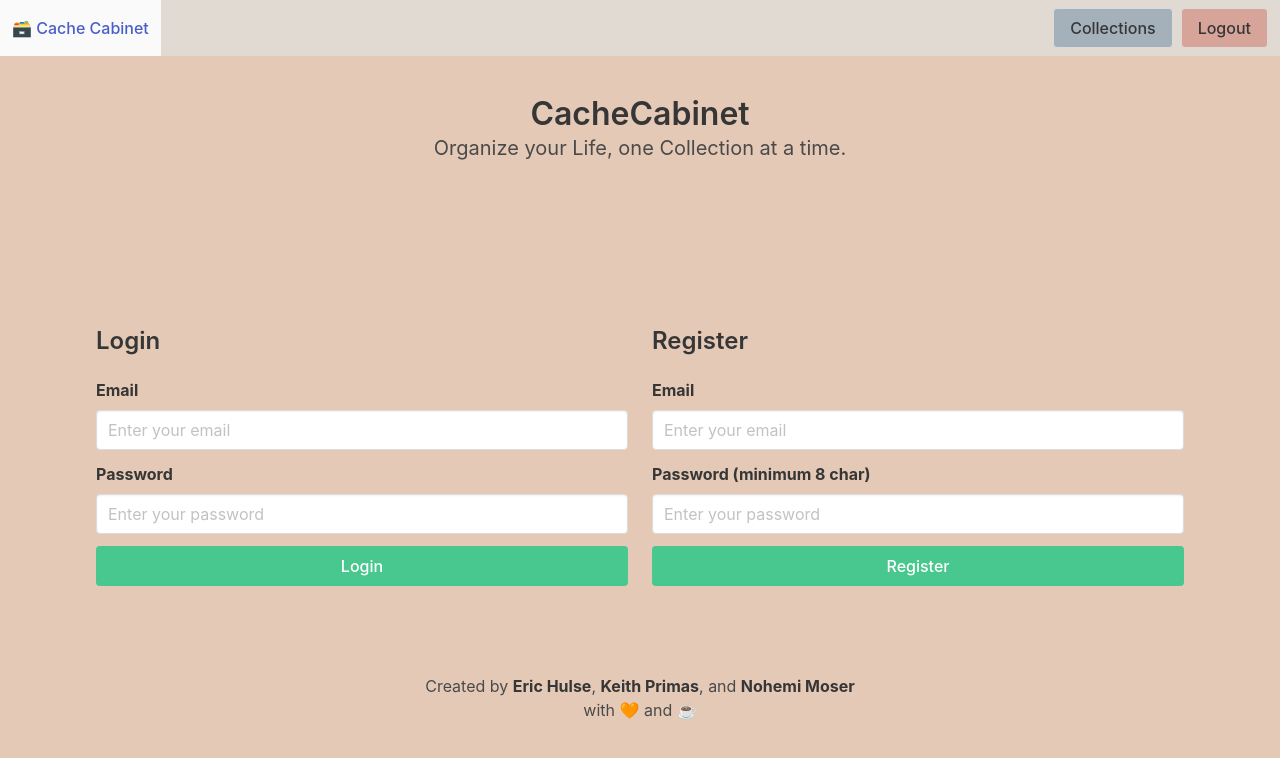
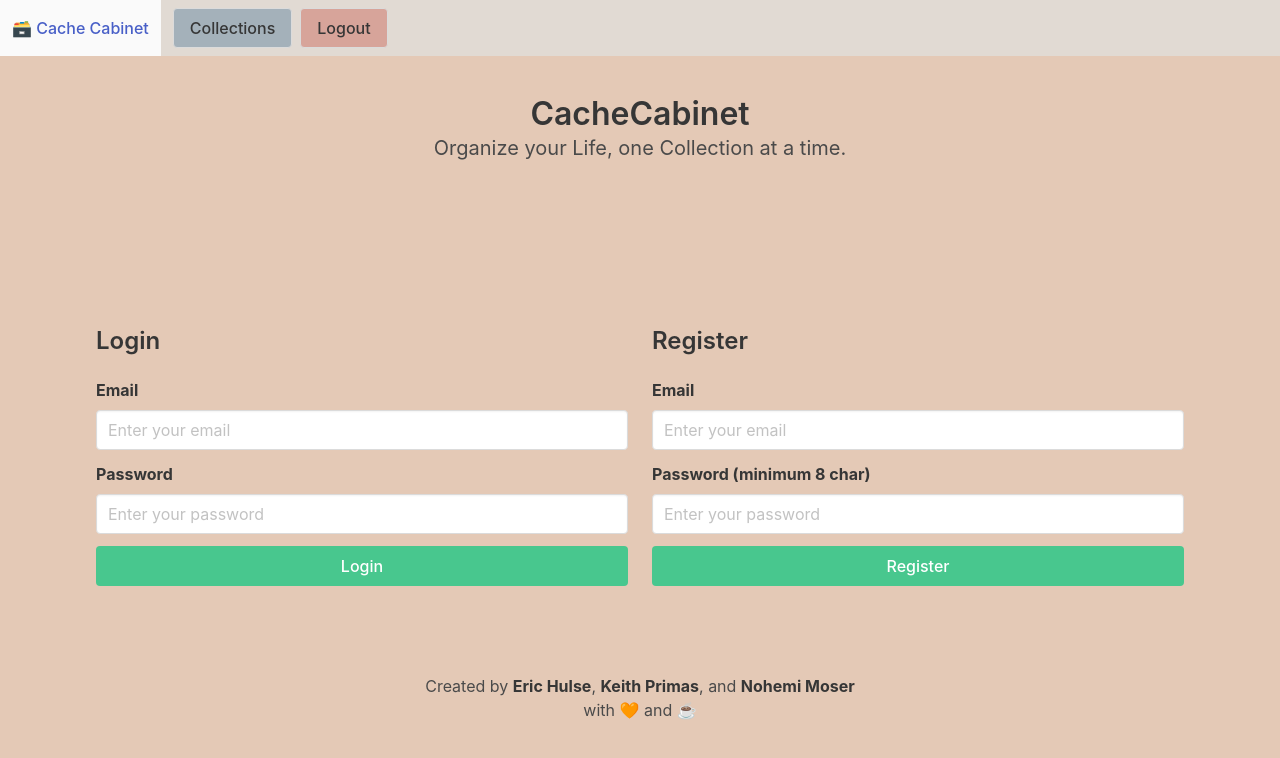
Before and after one commit to sempercuriosus/CacheCabinet, a React (Vite) app in the folder cachecabinet/Client/: page / in a window 1280 px wide. Shown: the top 758 px of the page. Built offline with nearby package versions, Linux system fonts and the light colour scheme.

Commit message:
fixed mobile formatting for navbar

```diff
--- a/cachecabinet/Client/src/components/CreateCollection.jsx
+++ b/cachecabinet/Client/src/components/CreateCollection.jsx
@@ -39,6 +39,7 @@ const CreateCollection = ({ onAddCollection }) => {
   const headerCardStyle = {
     maxWidth: '400px',
     border: 'solid black thin',
+    marginTop: '10px'
   };
 
   return (
--- a/cachecabinet/Client/src/components/Nav.jsx
+++ b/cachecabinet/Client/src/components/Nav.jsx
@@ -26,11 +26,8 @@ function NavBar() {
         🗃️ Cache Cabinet
       </a>
 
-      <div
-        id='navbar'
-        className='navbar-menu'>
-        <div className='navbar-end'>
-          <div className='navbar-item'>
+      <div>
+          <div className='navbar-item jus'>
             <div className='buttons'>
               <a
                 onClick={handleGoHome}
@@ -48,7 +45,6 @@ function NavBar() {
             </div>
           </div>
         </div>
-      </div>
     </nav>
   );
 }
--- a/cachecabinet/Client/src/components/collection.jsx
+++ b/cachecabinet/Client/src/components/collection.jsx
@@ -49,7 +49,7 @@ const Collection = ({ userCollections }) => {
     height: '100%',
     display: 'flex',
     flexDirection: 'column',
-    margin: '0.75em',
+    margin: '0.30em',
     border: 'thin black solid',
   };
 
@@ -103,15 +103,13 @@ const Collection = ({ userCollections }) => {
   };
 
   return (
-    <>
+    <div className="columns is-full-mobile is-multiline"> {/* Use is-multiline to wrap cards */}
       {userCollections.collections.map((collection) => (
         <div
-          className='column is-mobile
-          is-one-third-widescreen
-          card
-          block'
-          style={cardStyle}
+          className='column is-full-mobile
+          is-one-third-widescreen'
           key={collection._id}>
+          <div className="card" style={cardStyle}>
             <p className='card-header-title title is-'>{collection.name}</p>
 
             <div
@@ -126,7 +124,7 @@ const Collection = ({ userCollections }) => {
 
             <footer
               className='card-footer'
-            style={{ paddingTop: '1.5rem' }}>
+              style={{ padding: '1rem' }}>
               <a
                 href=''
                 className='card-footer-item button has-text-black'
@@ -168,6 +166,7 @@ const Collection = ({ userCollections }) => {
               </a>
             </footer>
           </div>
+        </div>
       ))}
 
       {/* Render DeleteCollection component conditionally */}
@@ -196,7 +195,7 @@ const Collection = ({ userCollections }) => {
           </div>
         </div>
       )}
-    </>
+    </div>
   );
 };
 
```
Lines whose indentation alone changed are shown as unchanged.
